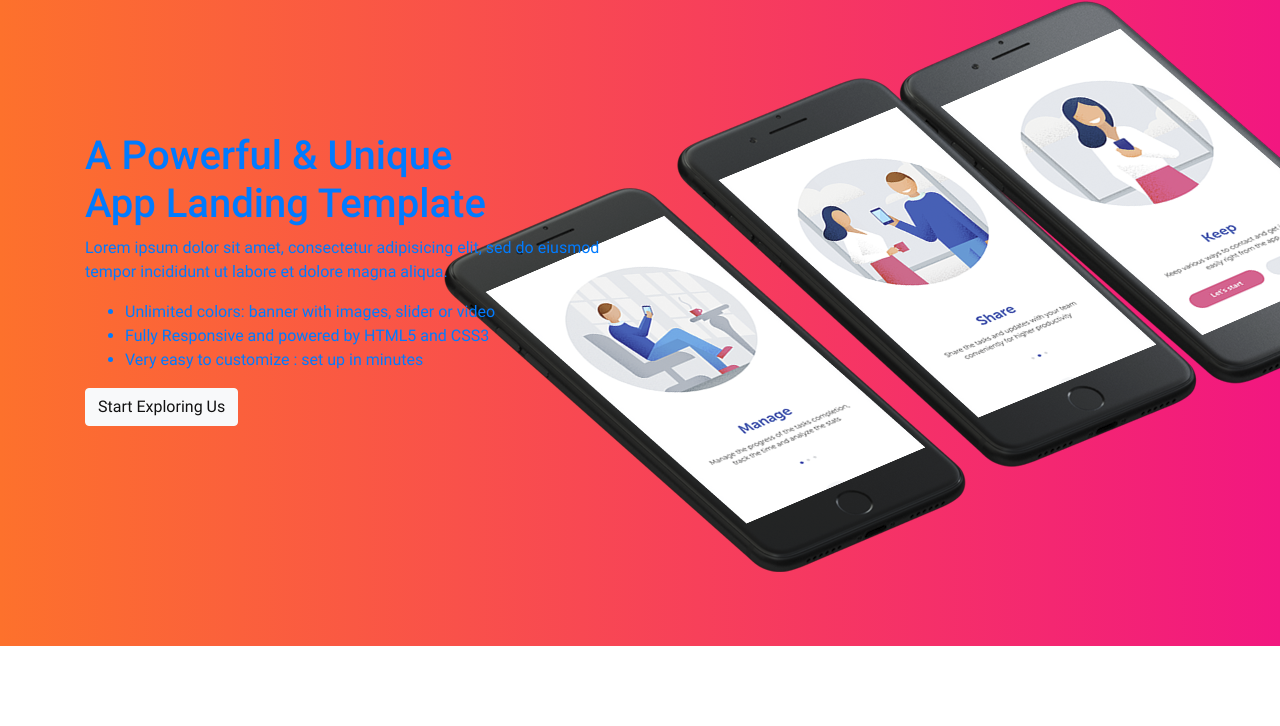
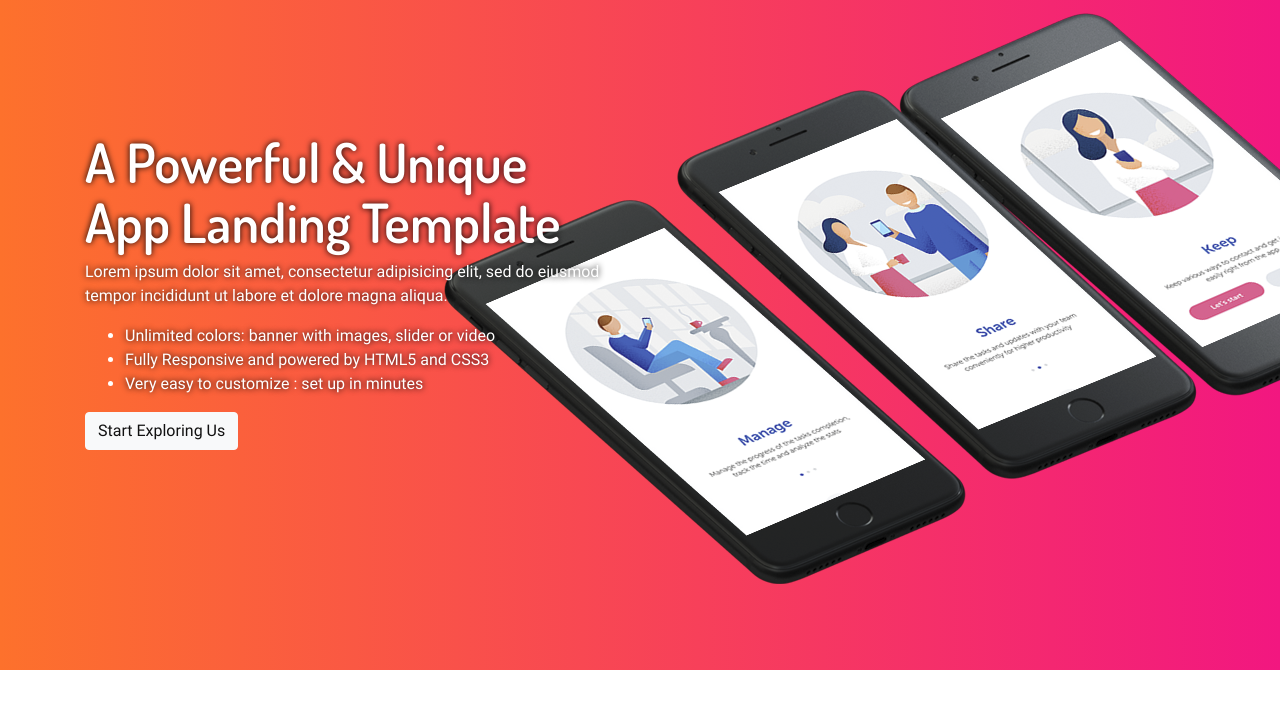
Before and after one commit to cognitive-cake/landing-giant-app, a website: page pug/index.pug in a window 1280 px wide. Shown: the part 74-800 px from the top of the page. Drawn offline with nearby package versions, Linux system fonts and the light colour scheme; files that its build step writes are made by us from their sources; files whose address does not match are found by name.

Commit message:
fix header title

```diff
--- a/gulpfile.js
+++ b/gulpfile.js
@@ -90,7 +90,7 @@ gulp.task('serve', function () {
     ui: false
   });
 
-  gulp.watch('sass/**/*.{scss,sass}', ['style-project']);
+  gulp.watch('sass/**/*.{scss,sass}', ['style']);
   gulp.watch('pug/**/*.pug', ['pug']);
   gulp.watch('js/*.js', ['babel']);
   gulp.watch('*.html').on('change', server.reload);
--- a/pug/index.pug
+++ b/pug/index.pug
@@ -141,6 +141,7 @@ block main-content
               a(href='#') Buy now
     section.video
       .video__play-btn
+      // iframe(width='100%', height='402', src='https://www.youtube-nocookie.com/embed/ctvlUvN6wSE?rel=0', frameborder='0', allow='autoplay; encrypted-media', allowfullscreen)
     section.reviews.container
       .row
         header.reviews__header.text-center
--- a/pug/parts/header.pug
+++ b/pug/parts/header.pug
@@ -17,14 +17,15 @@ header.header
           li.nav-item
             a.nav-link.btn.btn-light.text-dark(href='#') Download Now
     .row
-      .header-title.col-sm-6.text-primary
-        h1
-          | A Powerful & Unique
-          br
-          | App Landing Template
-        p Lorem ipsum dolor sit amet, consectetur adipisicing elit, sed do eiusmod tempor incididunt ut labore et dolore magna aliqua.
-        ul
-          li Unlimited colors: banner with images, slider or video
-          li Fully Responsive and powered by HTML5 and CSS3
-          li Very easy to customize : set up in minutes
+      .header-title.col-sm-6
+        .header-title-wrapper
+          h1
+            | A Powerful & Unique
+            br
+            | App Landing Template
+          p Lorem ipsum dolor sit amet, consectetur adipisicing elit, sed do eiusmod tempor incididunt ut labore et dolore magna aliqua.
+          ul
+            li Unlimited colors: banner with images, slider or video
+            li Fully Responsive and powered by HTML5 and CSS3
+            li Very easy to customize : set up in minutes
         a.btn.btn-light(href='#') Start Exploring Us
--- a/sass/blocks/header.scss
+++ b/sass/blocks/header.scss
@@ -30,5 +30,18 @@
 
   &-title {
     margin-bottom: 220px;
+
+    &-wrapper {
+      color: #fff;
+      text-shadow: 0px 0px 6px rgb(0, 0, 0);
+
+      & h1 {
+        font-family: 'Dosis', 'Roboto', Arial, sans-serif;
+        font-size: 54px;
+        font-weight: 600;
+        line-height: 60px;
+
+      }
+    }
   }
 }
--- a/sass/global.scss
+++ b/sass/global.scss
@@ -1,7 +1,5 @@
 body {
-  font-family: "Roboto", Arial, sans-serif;
-
-  // background-image: $gradient;
+  font-family: 'Roboto', Arial, sans-serif;
 }
 
 .navbar-collapse {
```
Also changed, not shown: css/style.css, css/style.min.css, index.html, layout.html.
